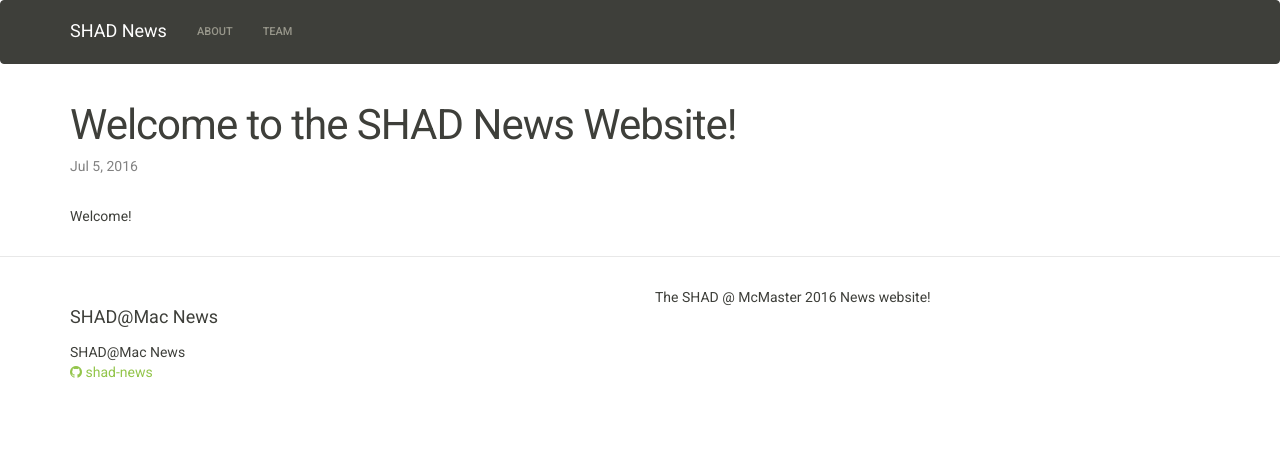
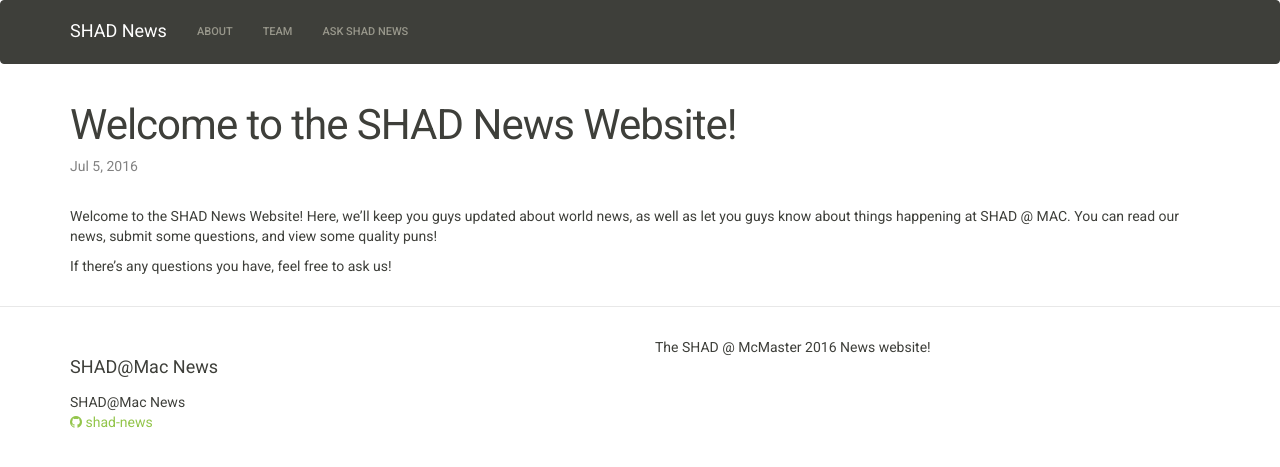
Before and after one commit to malsf21/shad-news, a Jekyll site: the page built from _posts/2016-07-04-welcome-to-site.markdown, in a window 1280 px wide. Shown: the top 467 px of the page. Built offline with Jekyll 4.4.1, drawn with Linux system fonts in a browser that asks for light colours.

Commit message:
adds ask shad form

```diff
--- a/_includes/header.html
+++ b/_includes/header.html
@@ -13,6 +13,7 @@
       <ul class="nav navbar-nav">
         <li><a href="{{site.baseurl}}/about/">About</a></li>
         <li><a href="{{site.baseurl}}/team/">Team</a></li>
+        <li><a href="https://docs.google.com/forms/d/1jht7M8jo2xiD-EpM67LVAWlXTeHx2JAzDtpM8zFgdGg/viewform">Ask SHAD News</a></li>
       </ul>
     </div>
   </div>
--- a/_posts/2016-07-04-welcome-to-site.markdown
+++ b/_posts/2016-07-04-welcome-to-site.markdown
@@ -5,4 +5,6 @@
 categories: site
 ---
 
-Welcome!
+Welcome to the SHAD News Website! Here, we'll keep you guys updated about world news, as well as let you guys know about things happening at SHAD @ MAC. You can read our news, submit some questions, and view some quality puns!
+
+If there's any questions you have, feel free to ask us!
```
